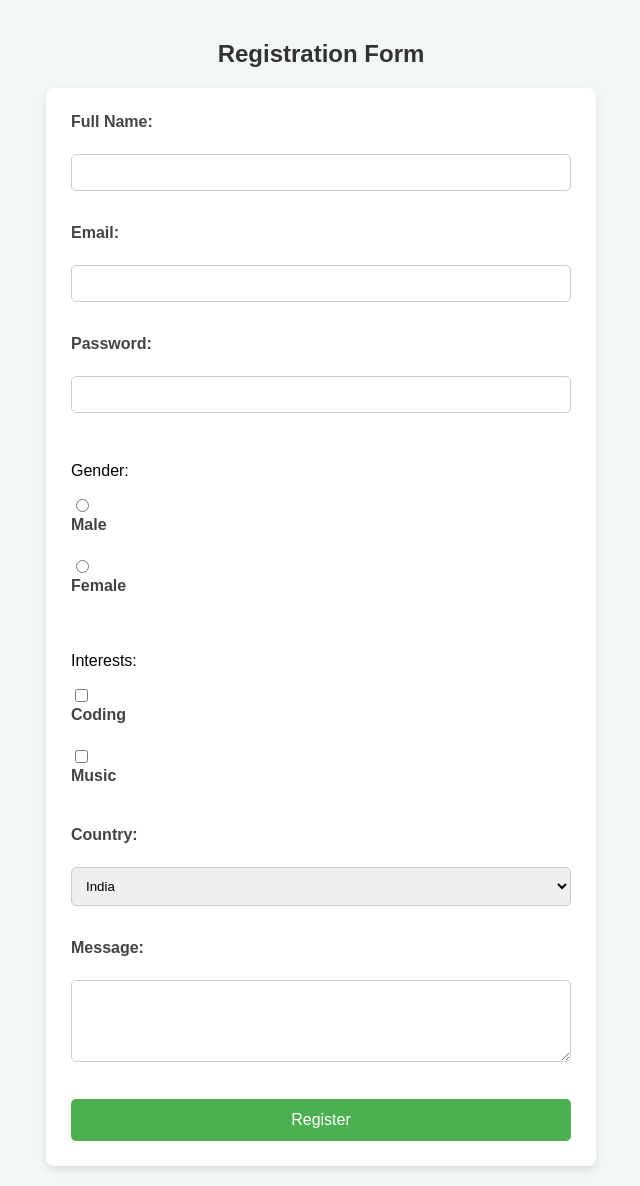
After one commit to Co786-stars/PyCore-Functional-OOPs-Toolkit, a Django app: template Modules/Module Django/NcryCore/templates/otherpage1_.html in a window 1280 px wide. The commit adds this page. Shown: the whole page, without its empty margins (319-959 px from the left). Run offline with Django 5.2, Linux system fonts and the light colour scheme; the template is opened without the code that fills it, so the values that code supplies are empty.

Commit message:
Read about How to manage static files in django but confusion about js that is my next target

```diff
--- a/Class Related/Introduction.py
+++ b/Class Related/Introduction.py
@@ -70,7 +70,7 @@ i) Generalization
 Objects with common attributes and behavior are grouped together into a logical unit called a class, and the process is
 called classification
 
-means that a class is a blueprint/templet/prototype that defines the common properties (attributes) and actions (behaviors) of a group of objects.
+means that a class is a blueprint/templates/prototype that defines the common properties (attributes) and actions (behaviors) of a group of objects.
 the process of organizing these objects into classes based on their similarities is known as classification.
 
 There are the two type of class user-define and Bulit-in
--- a/Modules/Module Django/NcryCore/NcryCore/urls.py
+++ b/Modules/Module Django/NcryCore/NcryCore/urls.py
@@ -29,11 +29,14 @@ urlpatterns = [
     # Homepage route (render, index.html)
     # path('', views.homepage, name="homepage"), # using the ('') to directly open/target the homepage
 
-    # Pass the data from views to templet to practice for loop
+    # Pass the data from views to templates to practice for loop
     # path('', views.main_page, name="second_page"),
 
-    # pass the data from views to templet to practice conditional loop
-    path('', views.next_page, name="other_page"),
+    # pass the data from views to templates to practice conditional loop
+    # path('', views.next_page, name="other_page"),
+
+    #try to learn how manage the file
+    path('', views.static_practic, name="otherpage_1"),
 
     # ________________________________________________________________________________________________
 
--- /dev/null
+++ b/Modules/Module Django/NcryCore/static/CSS/other1page.css
@@ -0,0 +1,74 @@
+/*SIMPLY USE FOR PRACTICE*/
+/* General page styling */
+body {
+  font-family: Arial, sans-serif;
+  background: #f4f7f8;
+  margin: 0;
+  padding: 20px;
+}
+
+/* Heading */
+h2 {
+  text-align: center;
+  color: #333;
+}
+
+/* Form container */
+form {
+  max-width: 500px;
+  margin: 0 auto;
+  background: #fff;
+  padding: 25px;
+  border-radius: 8px;
+  box-shadow: 0 4px 8px rgba(0,0,0,0.1);
+}
+
+/* Labels */
+label {
+  font-weight: bold;
+  display: block;
+  margin-bottom: 5px;
+  color: #444;
+}
+
+/* Inputs, select, textarea */
+input[type="text"],
+input[type="email"],
+input[type="password"],
+select,
+textarea {
+  width: 100%;
+  padding: 10px;
+  margin-bottom: 15px;
+  border: 1px solid #ccc;
+  border-radius: 5px;
+  box-sizing: border-box;
+}
+
+/* Radio & checkbox spacing */
+input[type="radio"],
+input[type="checkbox"] {
+  margin-right: 8px;
+}
+
+/* Submit button */
+input[type="submit"] {
+  background: #4CAF50;
+  color: white;
+  padding: 12px 20px;
+  border: none;
+  border-radius: 5px;
+  cursor: pointer;
+  font-size: 16px;
+  width: 100%;
+  transition: background 0.3s ease;
+}
+
+input[type="submit"]:hover {
+  background: #45a049;
+}
+
+/* Textarea */
+textarea {
+  resize: vertical;
+}
--- a/Modules/Module Django/NcryCore/templet/Homepage.html
+++ b/Modules/Module Django/NcryCore/templates/Homepage.html
@@ -106,7 +106,7 @@
 
     <div class="card">
       <h3>About Us</h3>
-      <p>{{variable}}</p>   <!-- Try to pass the value to the  templet from views using Django module -->
+      <p>{{variable}}</p>   <!-- Try to pass the value to the  templates from views using Django module -->
     </div>
 
     <div class="card">
--- /dev/null
+++ b/Modules/Module Django/NcryCore/templates/otherpage1_.html
@@ -0,0 +1,74 @@
+<!DOCTYPE html>
+<html lang="en">
+
+<head>
+  <meta charset="UTF-8">
+  <title>Simple HTML Form</title>
+<!--   CSS link -->
+<!--  <link rel="stylesheet" href="/static/CSS/other1page.css">-->
+
+{% load static %}    <!--use to load/address the static folder location-->
+<link rel="stylesheet" href="{% static 'CSS/other1page.css' %}">  <!--django tag ( method to call in html templates ) -->
+
+<!--   JS link -->
+  <script >
+  // Simple check  -> Inline
+  console.log("✅ JS file is attached and running!");
+  alert("✅ JS file is attached and running!");
+  </script>
+<!--<script src="{% static 'js/other1paage.js' %}"></script>-->    <!-- Django tag method to link js to  html templet -->
+
+
+</head>
+<body>
+
+  <h2>Registration Form</h2>
+
+  <form action="/submit" method="post">
+
+    <!-- Text input -->
+    <label for="fullname">Full Name:</label><br>
+    <input type="text" id="fullname" name="fullname" required><br><br>
+
+    <!-- Email input -->
+    <label for="email">Email:</label><br>
+    <input type="email" id="email" name="email" required><br><br>
+
+    <!-- Password input -->
+    <label for="password">Password:</label><br>
+    <input type="password" id="password" name="password" required><br><br>
+
+    <!-- Radio buttons -->
+    <p>Gender:</p>
+    <input type="radio" id="male" name="gender" value="male">
+    <label for="male">Male</label><br>
+    <input type="radio" id="female" name="gender" value="female">
+    <label for="female">Female</label><br><br>
+
+    <!-- Checkbox -->
+    <p>Interests:</p>
+    <input type="checkbox" id="coding" name="interests" value="coding">
+    <label for="coding">Coding</label><br>
+    <input type="checkbox" id="music" name="interests" value="music">
+    <label for="music">Music</label><br><br>
+
+    <!-- Dropdown -->
+    <label for="country">Country:</label><br>
+    <select id="country" name="country">
+      <option value="india">India</option>
+      <option value="usa">USA</option>
+      <option value="uk">UK</option>
+      <option value="other">Other</option>
+    </select><br><br>
+
+    <!-- Textarea -->
+    <label for="message">Message:</label><br>
+    <textarea id="message" name="message" rows="4" cols="40"></textarea><br><br>
+
+    <!-- Submit button -->
+    <input type="submit" value="Register">
+
+  </form>
+
+</body>
+</html>
--- a/Vscode/Class Related/Introduction.py
+++ b/Vscode/Class Related/Introduction.py
@@ -70,7 +70,7 @@ i) Generalization
 Objects with common attributes and behavior are grouped together into a logical unit called a class, and the process is
 called classification
 
-means that a class is a blueprint/templet/prototype that defines the common properties (attributes) and actions (behaviors) of a group of objects.
+means that a class is a blueprint/templates/prototype that defines the common properties (attributes) and actions (behaviors) of a group of objects.
 the process of organizing these objects into classes based on their similarities is known as classification.
 
 There are the two type of class user-define and Bulit-in
```
Also changed, not shown: Modules/Module Django/NcryCore/NcryCore/settings.py (+20 -1 lines), Modules/Module Django/NcryCore/NcryCore/views.py (+10 -5 lines), Modules/Module Django/NcryCore/static/js/other1paage.js (added, +73 -0 lines), Modules/Module Django/_14_Django_How_to_manage_static_file_.py (added, +110 -0 lines), Modules/Module Django/NcryCore/templates/index.html (renamed from Modules/Module Django/NcryCore/templet/index.html), Modules/Module Django/NcryCore/templates/otherPage.html (renamed from Modules/Module Django/NcryCore/templet/otherPage.html).
